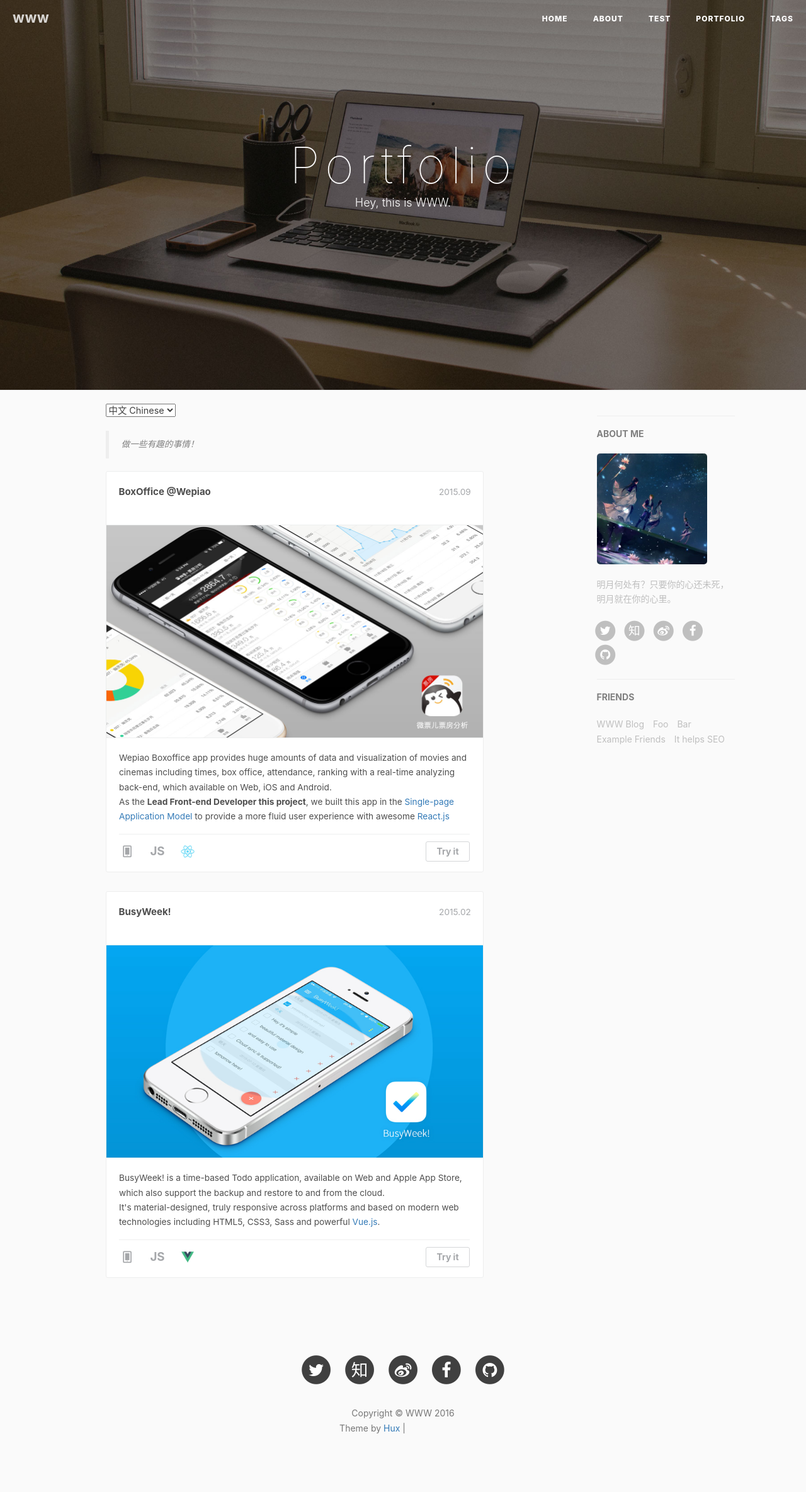
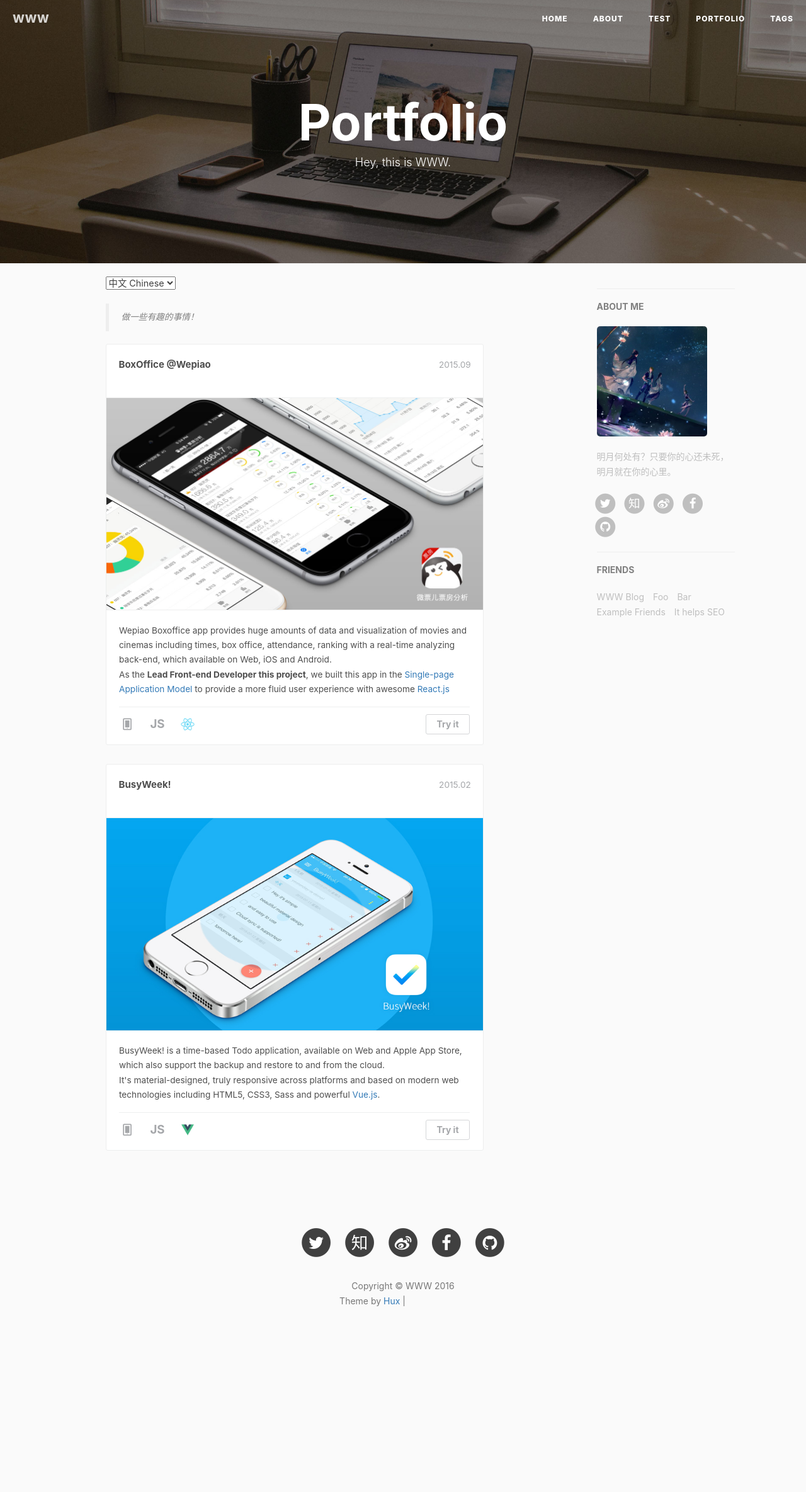
Before and after one commit to clayandgithub/clayandgithub, a Jekyll site: the page built from portfolio.html, in a window 1280 px wide. Shown: the whole page at 63% size. Built offline with Jekyll 4.4.1, drawn with Linux system fonts in a browser that asks for light colours; nearby versions of some CDN libraries; comment, search, counter and statistics services are not loaded; after the commit the page ends 2167 px from its top, so only the background shows below that; grey boxes are pictures that could not be loaded.

Commit message:
change layout of portfolio page

```diff
--- a/css/timeline.css
+++ b/css/timeline.css
@@ -189,36 +189,6 @@
 body{
 	background: #fafafa;
 }
-header{
-	background: #6ca8fb;
-	text-align: center;
-	height: 620px;
-	min-width: 100%;
-	padding: 5em 0px !important;
-	position: relative;
-	border-bottom: 1px solid #edeeee;
-}
-header h1 {
-    font-size: 70px;
-    color: white;
-    font-weight: 100;
-    margin-top: 26px;
-    margin-bottom: 10px;
-    line-height: 1;
-    letter-spacing: 0.1em;
-}
-header p{
-	text-align: center;
-	color: white;
-	font-size: 16px;
-	line-height: 1.6em;
-	letter-spacing: 1px;
-	font-weight: 300;
-	margin: 1.7em;
-}
-header img{
-	width: 190px;
-}
 
 .cbp_tmlabel .hux_ul{
 	border:none;
```
